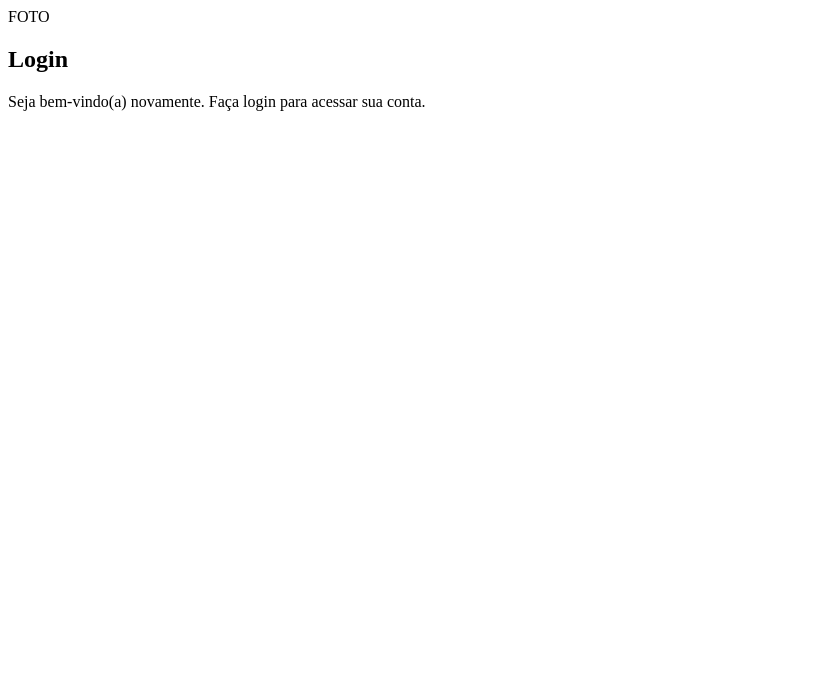
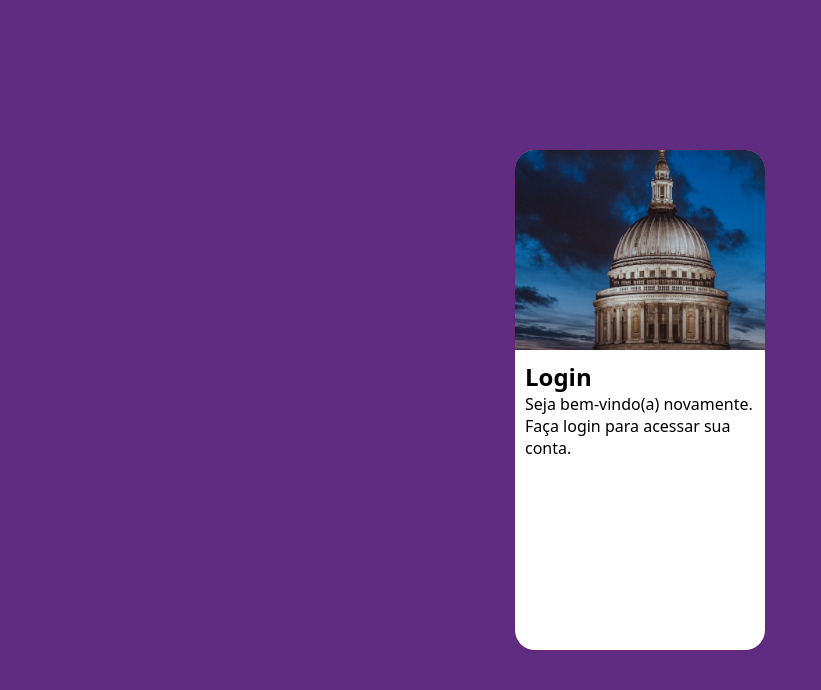
Before and after one commit to kevenbotelho/projeto-login, a plain HTML site: page index.html in a window 1280 px wide. Shown: the whole page, without its empty margins (0-821 px from the left). Drawn offline with Linux system fonts and the light colour scheme.

Commit message:
atualização

```diff
--- a/estilos/style.css
+++ b/estilos/style.css
@@ -4,3 +4,44 @@
     --verde: #49a09d;
     --roxo: #5f2c82;
 }
+
+*{
+    margin: 0;
+    padding: 0;
+    font-family: system-ui, -apple-system, BlinkMacSystemFont, 'Segoe UI', Roboto, Oxygen, Ubuntu, Cantarell, 'Open Sans', 'Helvetica Neue', sans-serif;
+    box-sizing: border-box;
+}
+body, html{
+    background-color: var(--roxo);
+    height: 100vh;
+    width: 100vw;
+}
+main{
+    position: relative;
+    height: 100vh;
+    width: 100vw;
+}
+section#login{
+    overflow: hidden;
+    position: absolute;
+    top: 50%;
+    left: 50%;
+    transform: translate(-50%, -50%);
+    background-color: white;
+    width: 250px;
+    height: 500px;
+    border-radius: 20px;
+    box-shadow: 0px 0px 2px rgba(193, 0, 0, 0.423);
+}
+section#login > div#imagem{
+    display: block;
+    background: var(--roxo) url(../imagens/pexels-wender-junior-souza-vieira-9757411-16162430\ \(1\).jpg) no-repeat;
+    background-size: cover;
+    background-position: center center;
+    height: 200px;
+}
+section#login > div#formulario{
+    display: block;
+    padding: 10px;
+
+}
--- a/index.html
+++ b/index.html
@@ -10,7 +10,7 @@
     <main>
         <section id="login">
             <div id="imagem">
-                FOTO
+
             </div>
             <div id="formulario">
                 <h1>Login</h1>
```
